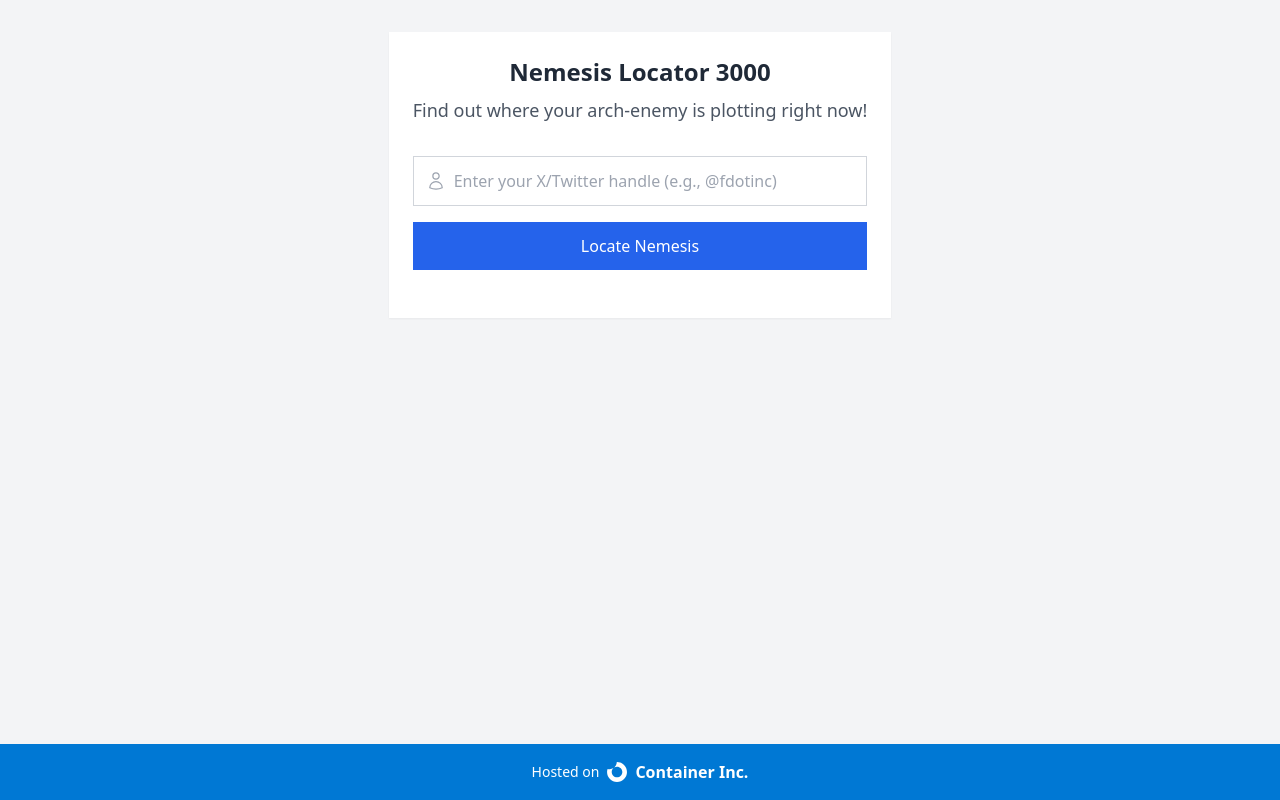
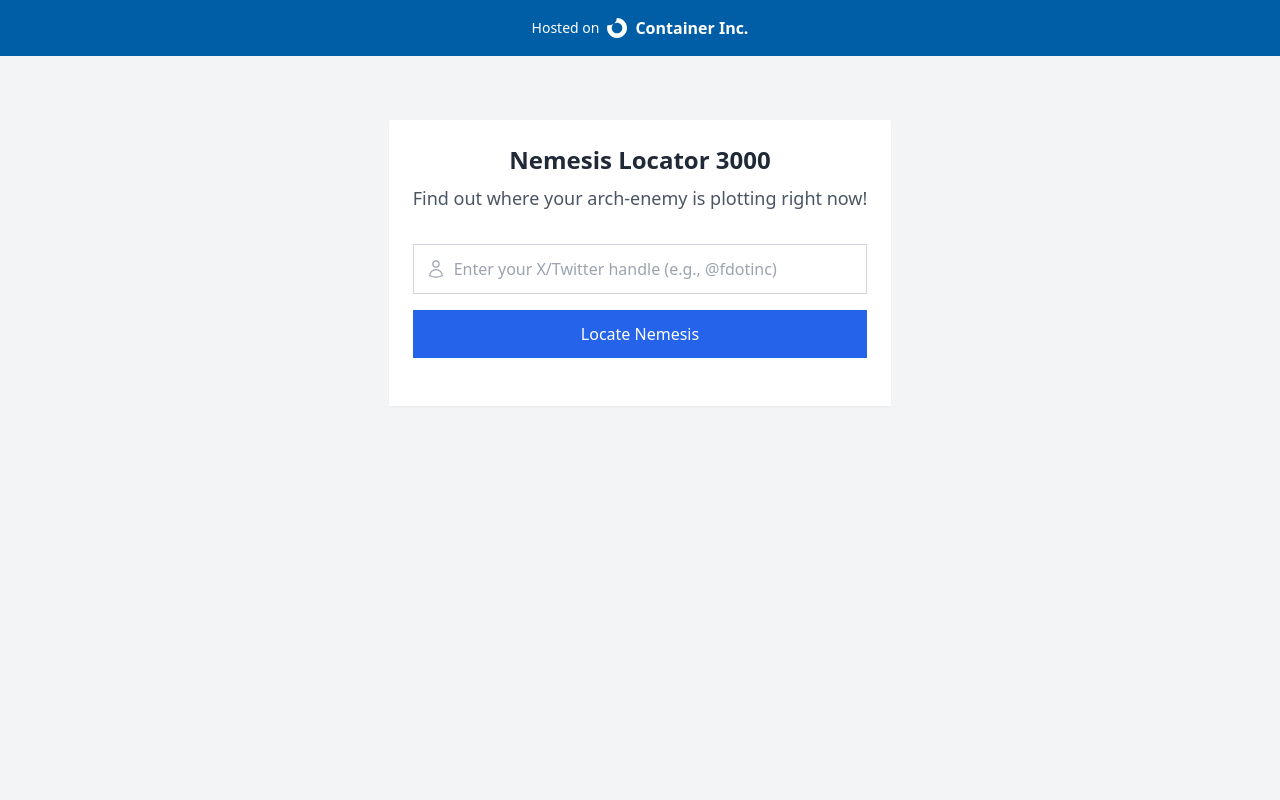
Before and after one commit to HarryET/nemisis-generator, a website: page public/index.html in a window 1280 px wide. Drawn offline with nearby package versions, Linux system fonts and the light colour scheme.

Commit message:
fix: cta at the top

```diff
--- a/public/index.html
+++ b/public/index.html
@@ -14,6 +14,18 @@
 </head>
 <body x-data="nemesisApp()" class="bg-gray-100 font-sans flex flex-col min-h-screen">
     <div class="main-container flex flex-col flex-grow">
+
+        <!-- Moved CTA Section to the top -->
+        <!-- Removed mt-auto, added mb-8 for spacing -->
+        <div class="cta-section mb-8">
+            <a href="#" class="block bg-[#0078D4] hover:bg-[#005ea6] text-white py-4 px-6 text-center transition-colors duration-200 ease-in-out flex items-center justify-center space-x-2 w-full">
+                <span class="text-sm">Hosted on</span>
+                <img src="/icon.svg" alt="Container Inc Logo" class="h-5 filter brightness-0 invert">
+                <span class="font-semibold">Container Inc.</span>
+            </a>
+        </div>
+
+        <!-- Content Wrapper -->
         <div class="content-wrapper max-w-4xl mx-auto my-8 p-6 bg-white shadow-sm text-center">
             <h1 class="text-2xl font-semibold text-gray-800 mb-2">Nemesis Locator 3000</h1>
             <p class="text-gray-600 mb-8 text-lg">Find out where your arch-enemy is plotting right now!</p>
@@ -59,14 +71,6 @@
             </div>
         </div>
 
-        <!-- Updated CTA Section -->
-        <div class="cta-section mt-auto pt-8">
-            <a href="#" class="block bg-[#0078D4] hover:bg-[#005ea6] text-white py-4 px-6 text-center transition-colors duration-200 ease-in-out flex items-center justify-center space-x-2 w-full">
-                <span class="text-sm">Hosted on</span>
-                <img src="/icon.svg" alt="Container Inc Logo" class="h-5 filter brightness-0 invert">
-                <span class="font-semibold">Container Inc.</span>
-            </a>
-        </div>
     </div>
 
     <script>
```
Also changed, not shown: 2 other files.
